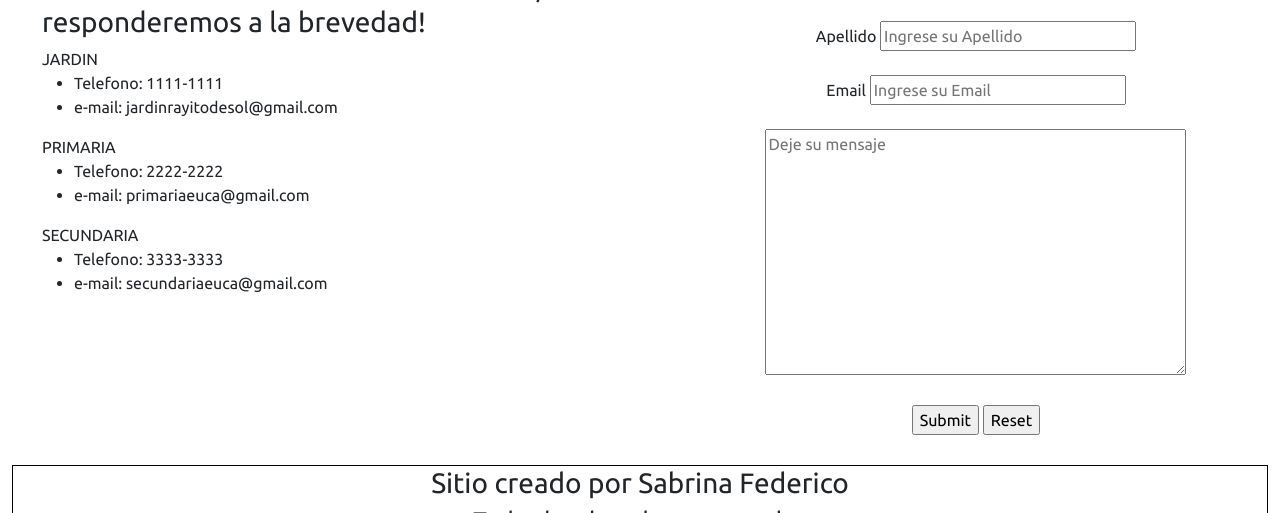
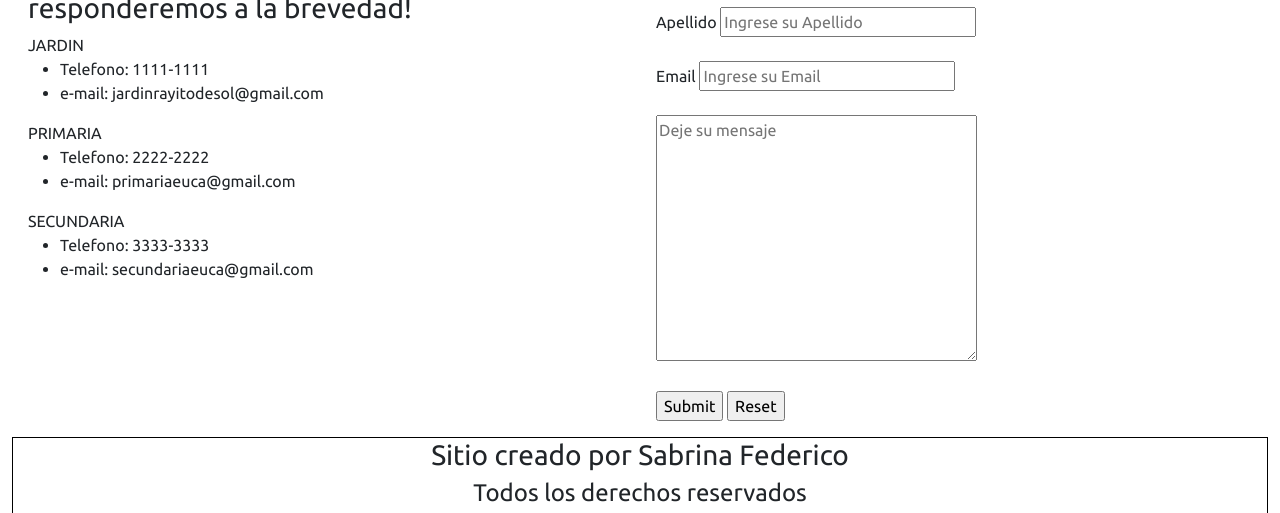
Before and after one commit to SabriFede/PreEntrega2-SabrinaFederico, a plain HTML site: page html/contacto.html in a window 1280 px wide. Shown: the part 285-798 px from the top of the page. Drawn offline with nearby package versions, Linux system fonts and the light colour scheme.

Commit message:
pagina contacto responsive

```diff
--- a/css/style.css
+++ b/css/style.css
@@ -171,6 +171,6 @@ footer ul li a {
     text-decoration: none;
 }
 
-form {
+/* form {
     text-align: center;
-}
+} */
--- a/html/contacto.html
+++ b/html/contacto.html
@@ -41,9 +41,11 @@
     <div class="b-example-divider"></div>
 
 
-    <div class="contenedor">
+    <!-- <div class="container text-center"> -->
 
-        <div class="contacto">
+    <div class="container-fluid">
+        <div class="row">
+            <div class="p-3 col-md-6 col-sm-12">
                 <h2>CONTACTO</h2>
                 <h3>Estos son nuestros medios de contacto, te responderemos a la brevedad!</h3>
 
@@ -70,7 +72,8 @@
             </div>
 
 
-        <form class="contacto">
+            <div class="p-3 col-md-6 col-sm-12">
+                <form>
                     <h3>Tambien podes dejarnos tu consulta aqui:</h3>
                     <label for="nombre">Nombre</label>
                     <input type="text" id="nombre" placeholder="Ingrese su Nombre">
@@ -81,15 +84,16 @@
                     <label for="email">Email</label>
                     <input type="email" id="email" placeholder="Ingrese su Email">
                     <br> <br>
-            <textarea name="" id="" cols="40" rows="10" placeholder="Deje su mensaje"></textarea>
+                    <textarea name="" id="" cols="30" rows="10" placeholder="Deje su mensaje"></textarea>
                     <br> <br>
 
                     <input type="submit">
                     <input type="reset">
                 </form>
-
             </div>
-
+        </div>
+    </div>
+    <!-- </div> -->
 
 
 
```
Also changed, not shown: index.html (+7 -3 lines). Lines whose indentation alone changed are shown as unchanged.
